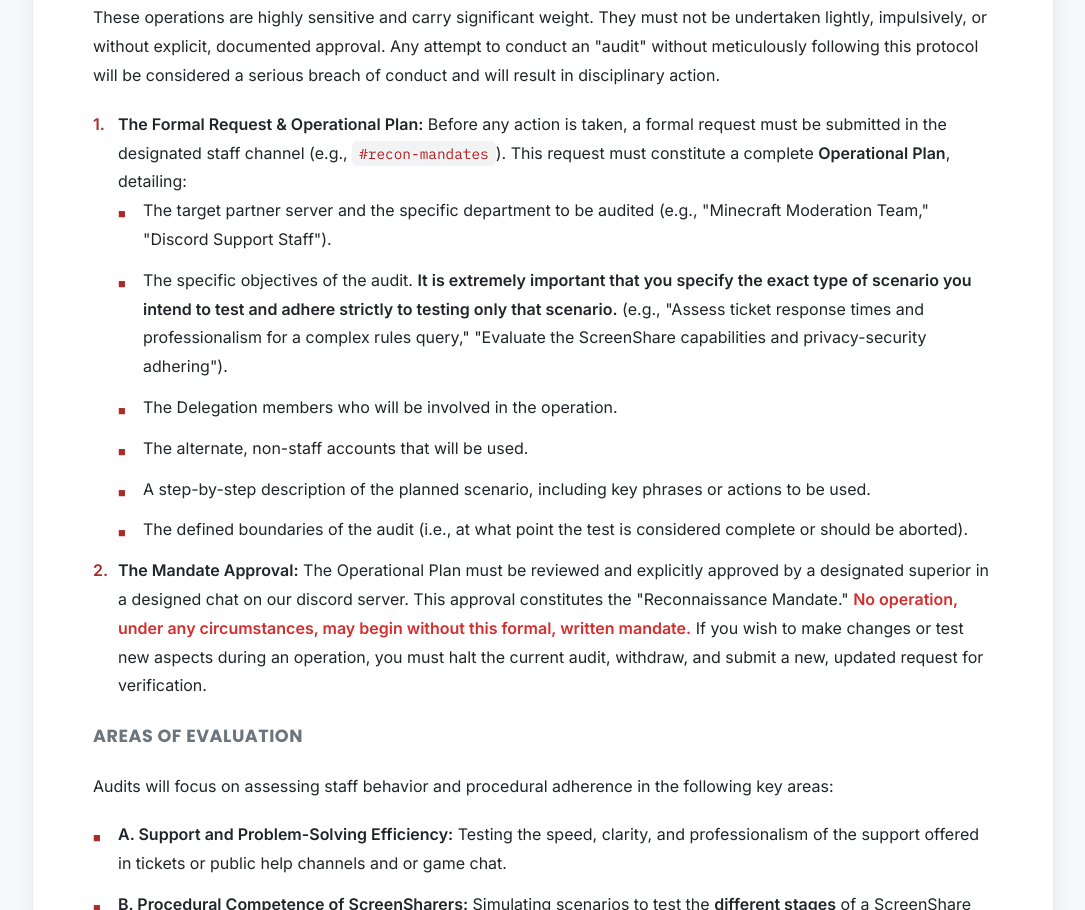
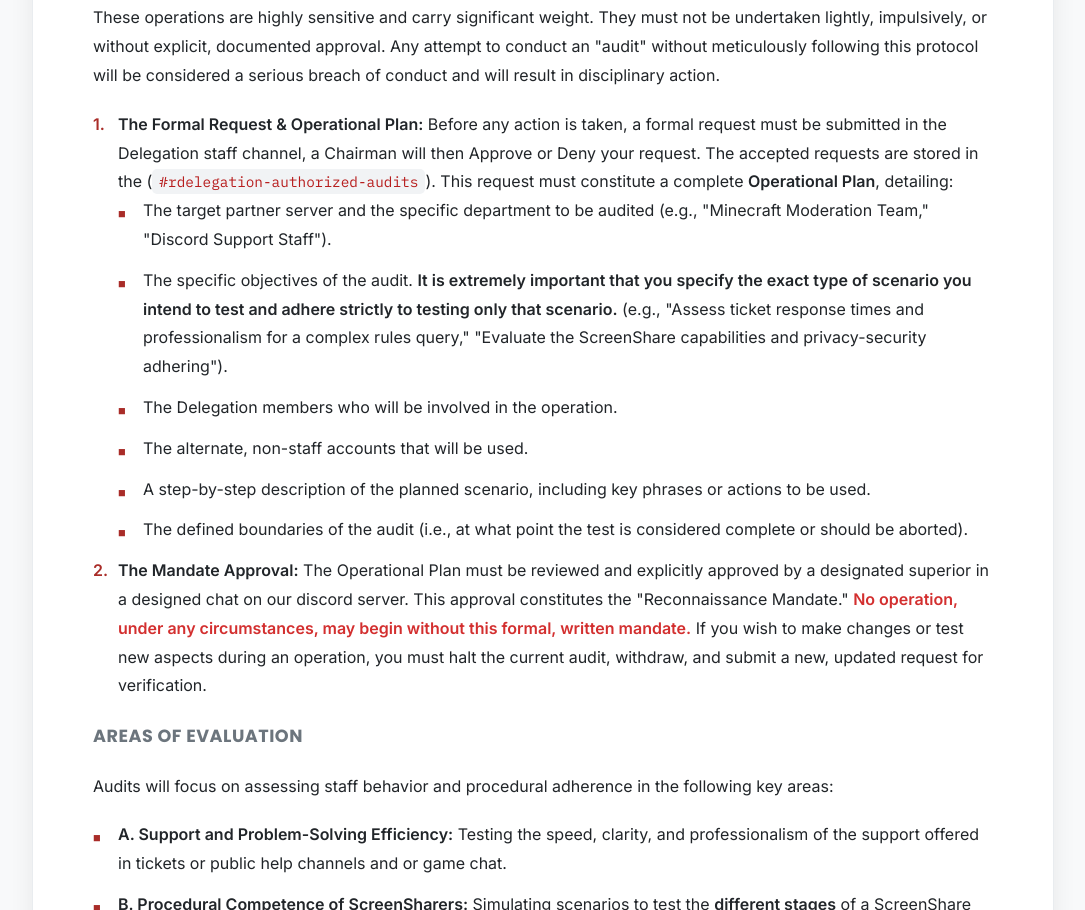
Before and after one commit to ItzIceHere/Delegation-Manual, a plain HTML site: page index.html in a window 1280 px wide. Shown: the part 8221-9131 px from the top of the page, without its empty margins (97-1182 px from the left). Drawn offline with Linux system fonts and the light colour scheme.

Commit message:
Update index.html

```diff
--- a/index.html
+++ b/index.html
@@ -362,7 +362,7 @@
 <p>These operations are highly sensitive and carry significant weight. They must not be undertaken lightly, impulsively, or without explicit, documented approval. Any attempt to conduct an "audit" without meticulously following this protocol will be considered a serious breach of conduct and will result in disciplinary action.</p>
 <ol>
     <li>
-        <strong>The Formal Request &amp; Operational Plan:</strong> Before any action is taken, a formal request must be submitted in the designated staff channel (e.g., <code>#recon-mandates</code>). This request must constitute a complete <strong>Operational Plan</strong>, detailing:
+        <strong>The Formal Request &amp; Operational Plan:</strong> Before any action is taken, a formal request must be submitted in the Delegation staff channel, a Chairman will then Approve or Deny your request. The accepted requests are stored in the (<code>#rdelegation-authorized-audits</code>). This request must constitute a complete <strong>Operational Plan</strong>, detailing:
         <ul>
             <li>The target partner server and the specific department to be audited (e.g., "Minecraft Moderation Team," "Discord Support Staff").</li>
             <li>The specific objectives of the audit. <strong>It is extremely important that you specify the exact type of scenario you intend to test and adhere strictly to testing only that scenario.</strong> (e.g., "Assess ticket response times and professionalism for a complex rules query," "Evaluate the ScreenShare capabilities and privacy-security adhering").</li>
```
